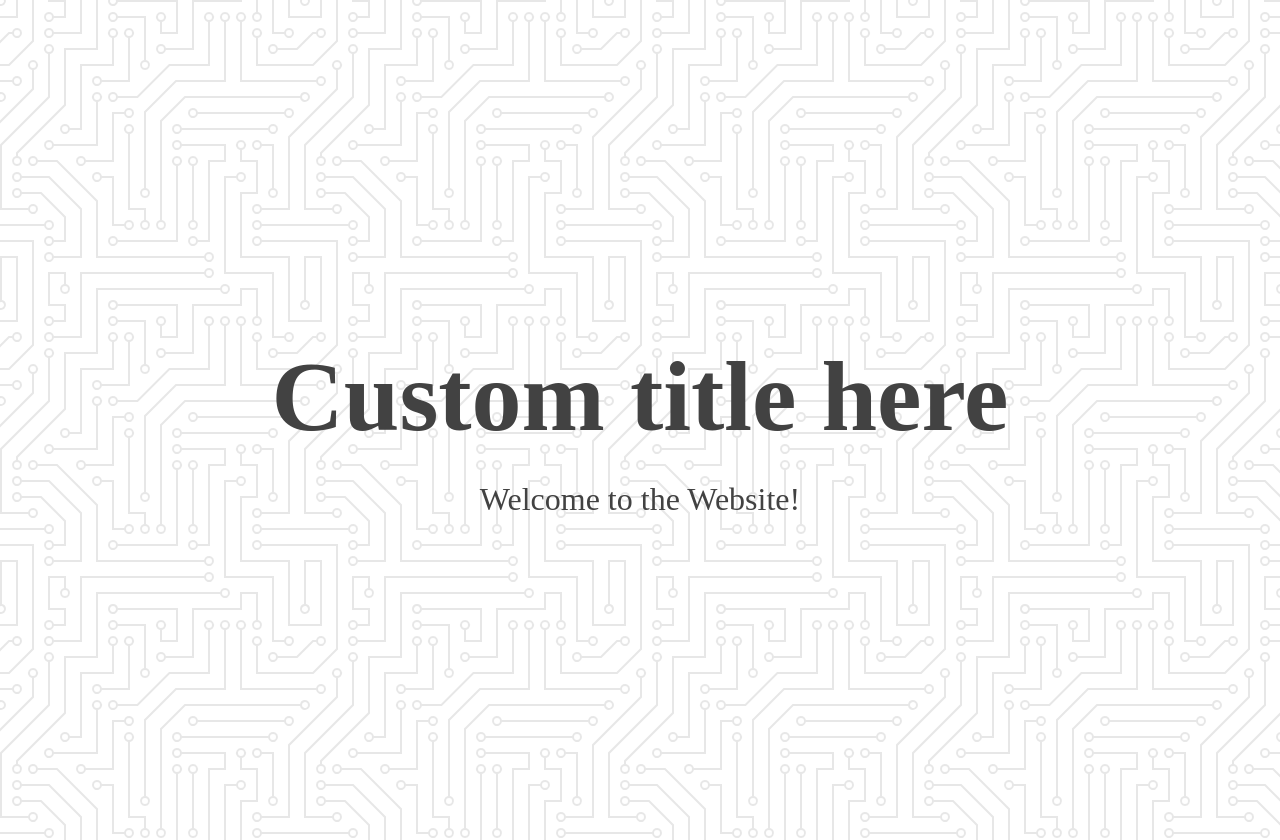
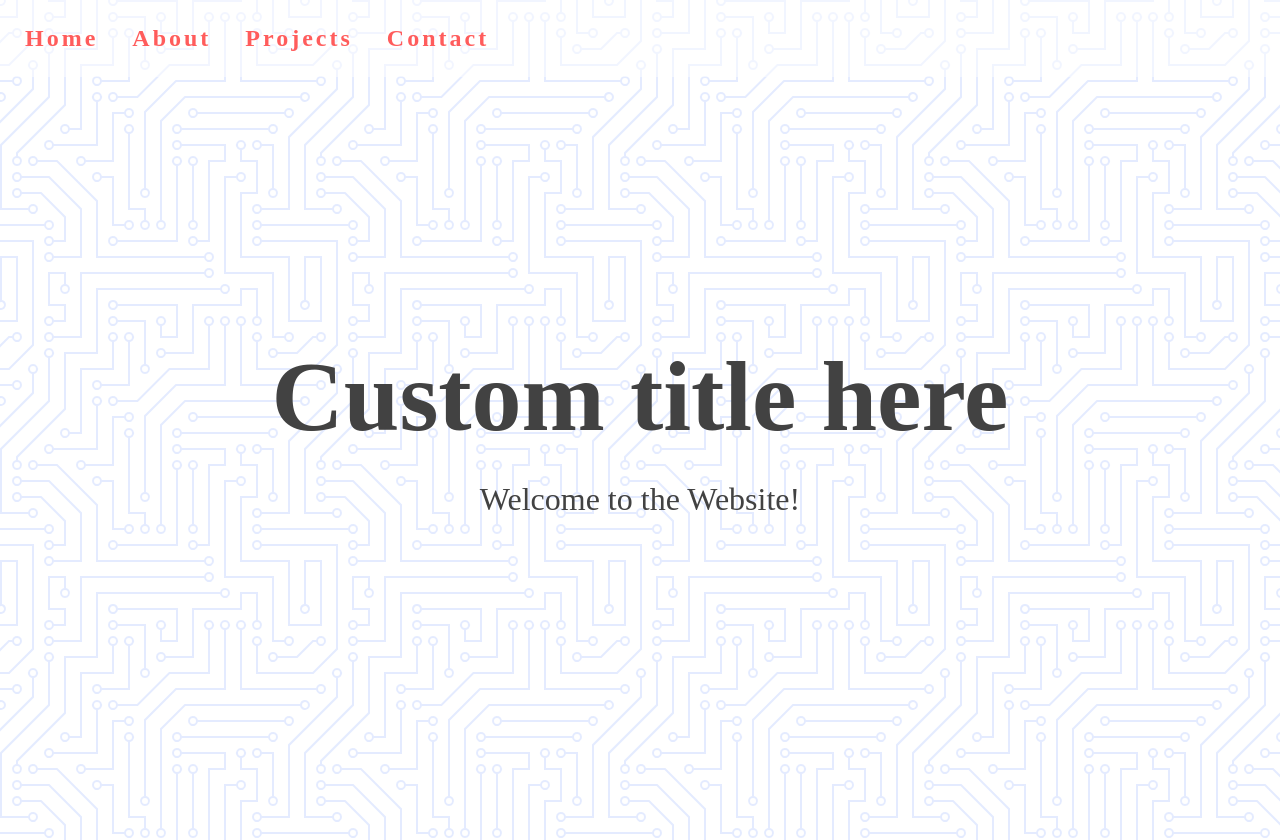
Before and after one commit to RasaZuk/light-dark-mode, a plain HTML site: page index.html in a window 1280 px wide. Shown: the top 840 px of the page. Drawn offline with Linux system fonts and the light colour scheme.

Commit message:
altering style

```diff
--- a/index.html
+++ b/index.html
@@ -9,6 +9,13 @@
 </head>
 
 <body>
+    <nav id="nav">
+        <a href="#home">Home</a>
+        <a href="#about">About</a>
+        <a href="#projects">Projects</a>
+        <a href="#contact">Contact</a>
+    </nav>
+
     <section id="home">
         <div class="title-group">
             <h1>Custom title here</h1>
--- a/style.css
+++ b/style.css
@@ -21,6 +21,7 @@
 
 html {
     box-sizing: border-box;
+    scroll-behavior: smooth;
 }
 
 body {
```
